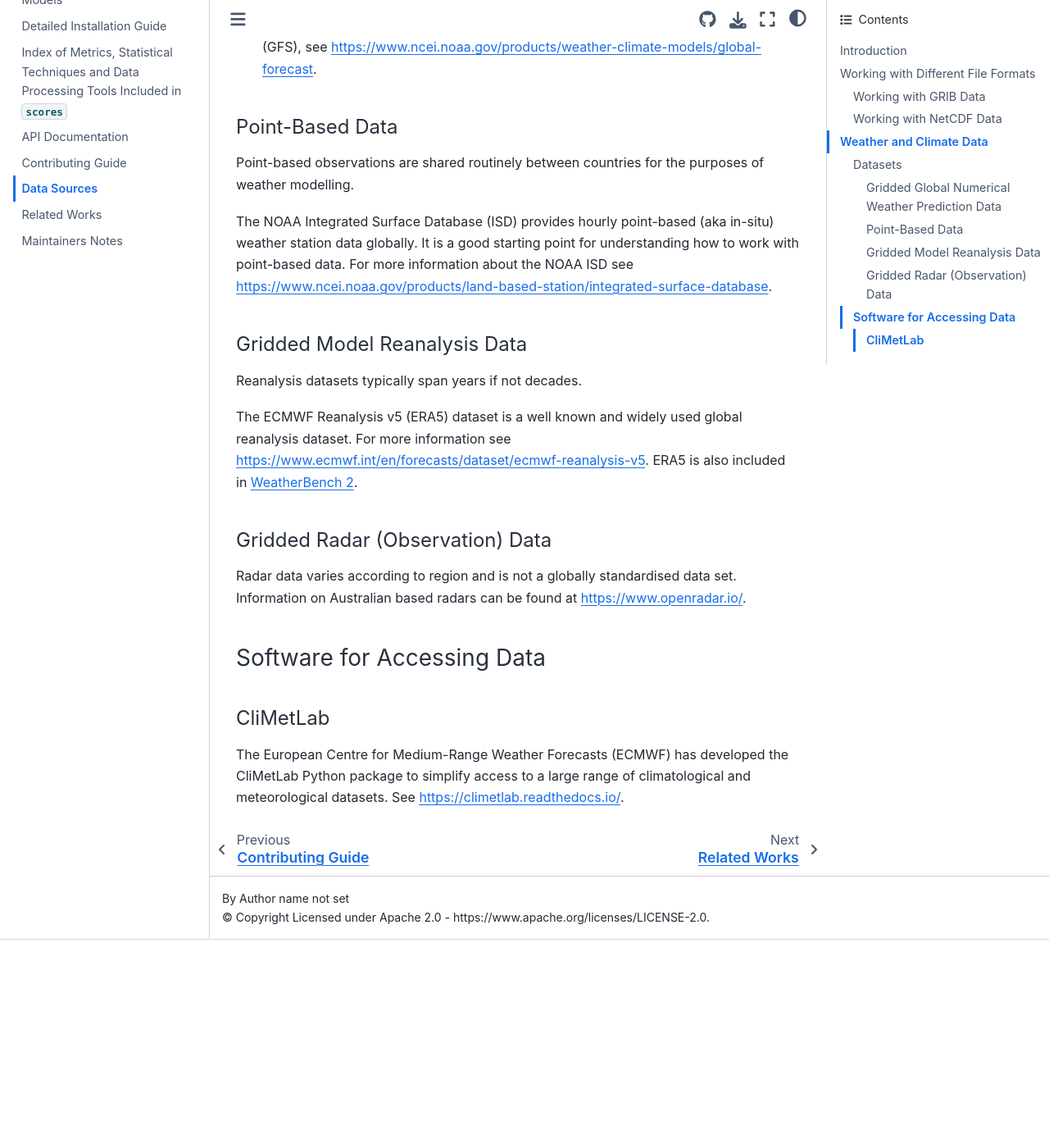
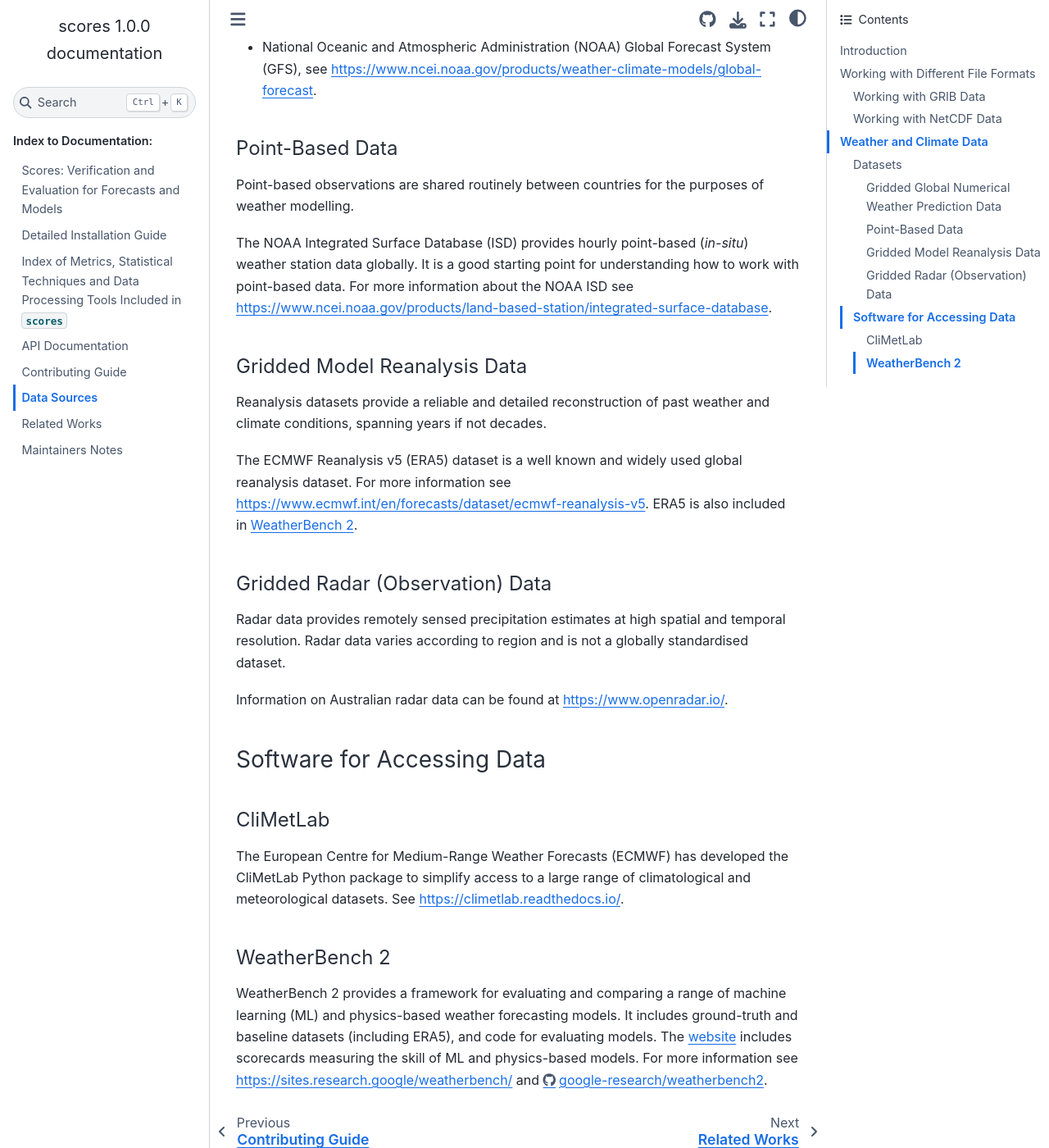
Before and after one commit to nci/scores, a Sphinx documentation site: the page built from docs/data.md, in a window 1280 px wide and 1400 px high, scrolled down 1448 px. Shown: the whole window at 82% size. Built offline with Sphinx 7.4.7 and the Sphinx Book theme 1.1.4, drawn with Linux system fonts in a browser that asks for light colours; pages that are not in the unit, such as notebooks, are missing from menus; before the commit the page ends 2594 px from its top, so only the background shows below that; some of the changed text lies outside the part shown.

Commit message:
Incorporate feedback from Beth, and add WeatherBench 2 and some other minor changes

```diff
--- a/docs/data.md
+++ b/docs/data.md
@@ -20,11 +20,11 @@ To use `scores` with [GRIB](https://codes.wmo.int/grib2) data, install [cfgrib](
 
 ### Working with NetCDF Data
 
-To use `scores` with [NetCDF](https://doi.org/10.5065/D6H70CW6) or [HDF5](https://doi.org/10.11578/dc.20180330.1) data, install [h5netcdf](https://github.com/h5netcdf/h5netcdf). The h5netcdf library is included in the `scores` ["all"](installation.md#all-dependencies-excludes-some-maintainer-only-packages) and ["tutorial"](installation.md#tutorial-dependencies) installation options. Opening NetCDF data is demonstrated in [this tutorial](project:./tutorials/First_Data_Fetching.md).
+To use `scores` with [NetCDF](https://doi.org/10.5065/D6H70CW6) or [HDF5](https://github.com/HDFGroup/hdf5) data, install [h5netcdf](https://github.com/h5netcdf/h5netcdf). The h5netcdf library is included in the `scores` ["all"](installation.md#all-dependencies-excludes-some-maintainer-only-packages) and ["tutorial"](installation.md#tutorial-dependencies) installation options. Opening NetCDF data is demonstrated in [this tutorial](project:./tutorials/First_Data_Fetching.md).
 
 ## Weather and Climate Data
 
-This section provides a brief overview of some commonly used weather and climate datasets, and a software package for accessing meteorological and climatological data.
+This section provides a brief overview of some commonly used weather and climate datasets, and software packages for accessing meteorological and climatological data. All datasets and software packages listed below are available free of charge.
 
 ### Datasets
 
@@ -41,20 +41,26 @@ Archived datasets are available for:
 
 Point-based observations are shared routinely between countries for the purposes of weather modelling.
 
-The NOAA Integrated Surface Database (ISD) provides hourly point-based (aka in-situ) weather station data globally. It is a good starting point for understanding how to work with point-based data. For more information about the NOAA ISD see [https://www.ncei.noaa.gov/products/land-based-station/integrated-surface-database](https://www.ncei.noaa.gov/products/land-based-station/integrated-surface-database).
+The NOAA Integrated Surface Database (ISD) provides hourly point-based (*in-situ*) weather station data globally. It is a good starting point for understanding how to work with point-based data. For more information about the NOAA ISD see [https://www.ncei.noaa.gov/products/land-based-station/integrated-surface-database](https://www.ncei.noaa.gov/products/land-based-station/integrated-surface-database).
 
 #### Gridded Model Reanalysis Data
 
-Reanalysis datasets typically span years if not decades.
+Reanalysis datasets provide a reliable and detailed reconstruction of past weather and climate conditions, spanning years if not decades.
 
 The ECMWF Reanalysis v5 (ERA5) dataset is a well known and widely used global reanalysis dataset. For more information see [https://www.ecmwf.int/en/forecasts/dataset/ecmwf-reanalysis-v5](https://www.ecmwf.int/en/forecasts/dataset/ecmwf-reanalysis-v5). ERA5 is also included in [WeatherBench 2](https://sites.research.google/weatherbench/).
 
 #### Gridded Radar (Observation) Data
 
-Radar data varies according to region and is not a globally standardised data set. Information on Australian based radars can be found at [https://www.openradar.io/](https://www.openradar.io/).
+Radar data provides remotely sensed precipitation estimates at high spatial and temporal resolution. Radar data varies according to region and is not a globally standardised dataset.
+
+Information on Australian radar data can be found at [https://www.openradar.io/](https://www.openradar.io/).
 
 ### Software for Accessing Data
 
 #### CliMetLab
 
 The European Centre for Medium-Range Weather Forecasts (ECMWF) has developed the CliMetLab Python package to simplify access to a large range of climatological and meteorological datasets. See [https://climetlab.readthedocs.io/](https://climetlab.readthedocs.io/).
+
+#### WeatherBench 2
+
+WeatherBench 2 provides a framework for evaluating and comparing a range of machine learning (ML) and physics-based weather forecasting models. It includes ground-truth and baseline datasets (including ERA5), and code for evaluating models. The [website](https://sites.research.google/weatherbench/) includes scorecards measuring the skill of ML and physics-based models. For more information see [https://sites.research.google/weatherbench/](https://sites.research.google/weatherbench/) and [https://github.com/google-research/weatherbench2](https://github.com/google-research/weatherbench2).
```
